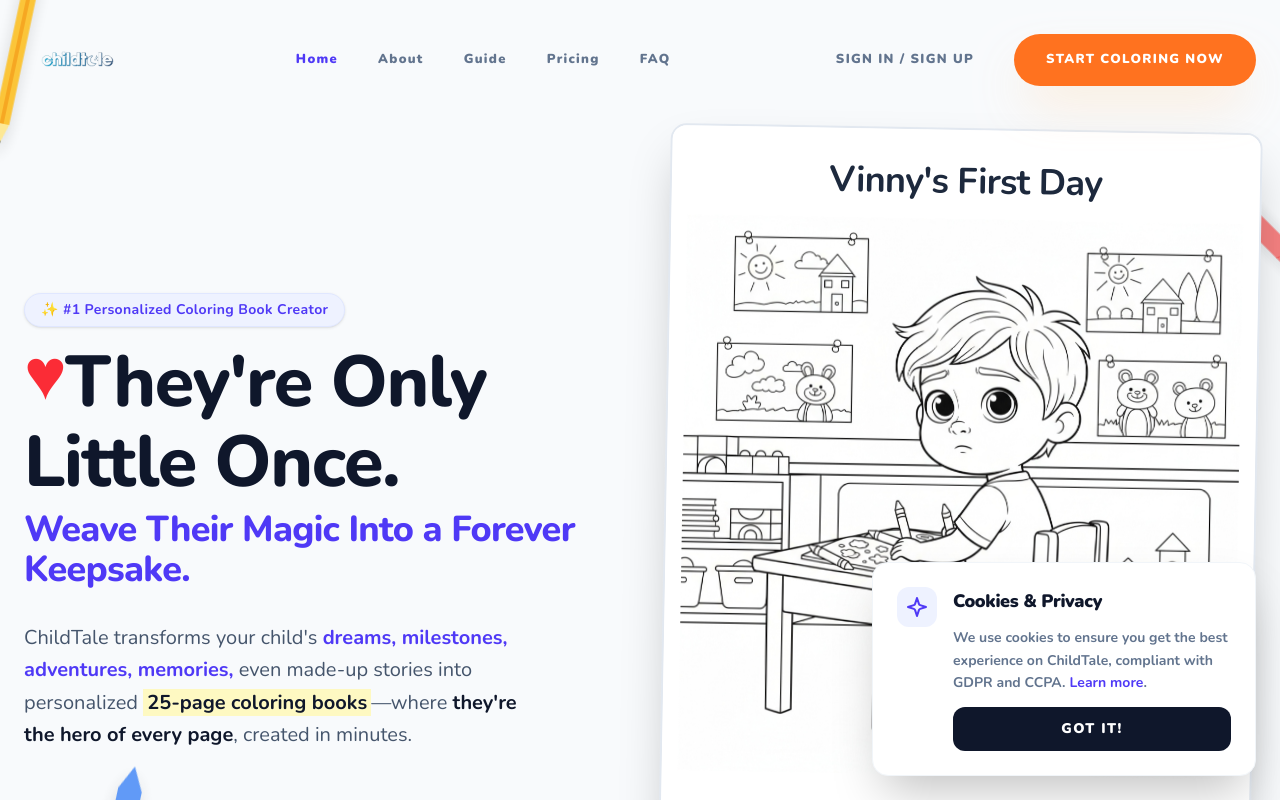
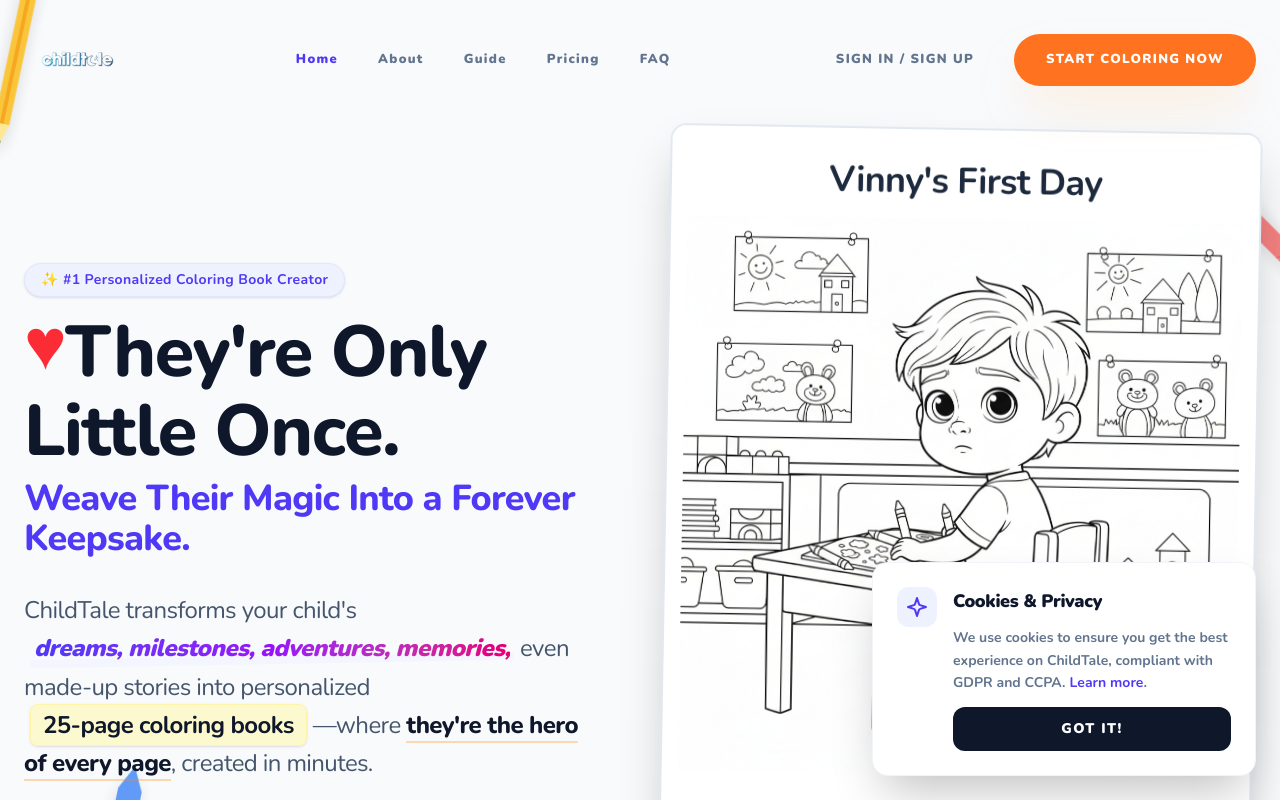
Before and after one commit to Lilbrother254/childtale2.0-deployment, a React (Vite) app: page / in a window 1280 px wide. Shown: the top 800 px of the page. Built offline with nearby package versions, Linux system fonts and the light colour scheme; no server answers.

Commit message:
style(ui): apply premium hero text polish with gradients and better highlights

```diff
--- a/components/HomePage.tsx
+++ b/components/HomePage.tsx
@@ -37,9 +37,19 @@ export const HomePage: React.FC<HomePageProps> = ({ onStartCreating }) => {
                      </h2>
                   </div>
 
-                  <div className="text-lg md:text-xl text-slate-600 leading-relaxed max-w-lg font-medium space-y-4">
-                     <p>
-                        ChildTale transforms your child's <span className="text-indigo-600 font-bold">dreams, milestones, adventures, memories,</span> even made-up stories into personalized <span className="font-bold text-slate-900 bg-yellow-100 px-1">25-page coloring books</span>—where <span className="font-bold text-slate-900">they're the hero of every page</span>, created in minutes.
+                  <div className="text-xl md:text-2xl text-slate-600 leading-[1.6] max-w-xl font-medium space-y-6 tracking-tight">
+                     <p className="animate-fade-in" style={{ animationDelay: '0.4s' }}>
+                        ChildTale transforms your child's
+                        <span className="relative inline-block mx-1.5 px-1">
+                           <span className="relative z-10 bg-clip-text text-transparent bg-gradient-to-r from-indigo-600 via-purple-600 to-pink-600 font-black italic">dreams, milestones, adventures, memories,</span>
+                           <span className="absolute bottom-1 left-0 w-full h-2 bg-indigo-50/50 -rotate-1"></span>
+                        </span>
+                        even made-up stories into personalized
+                        <span className="relative inline-block mx-1.5 group">
+                           <span className="relative z-10 font-bold text-slate-900 px-3 py-1 bg-yellow-100/80 rounded-lg shadow-sm border border-yellow-200/50 group-hover:bg-yellow-200 transition-colors duration-300">25-page coloring books</span>
+                           <span className="absolute inset-0 bg-yellow-400/10 blur-xl opacity-0 group-hover:opacity-100 transition-opacity"></span>
+                        </span>
+                        —where <span className="font-extrabold text-slate-900 border-b-2 border-orange-400/30">they're the hero of every page</span>, created in minutes.
                      </p>
                   </div>
 
```
